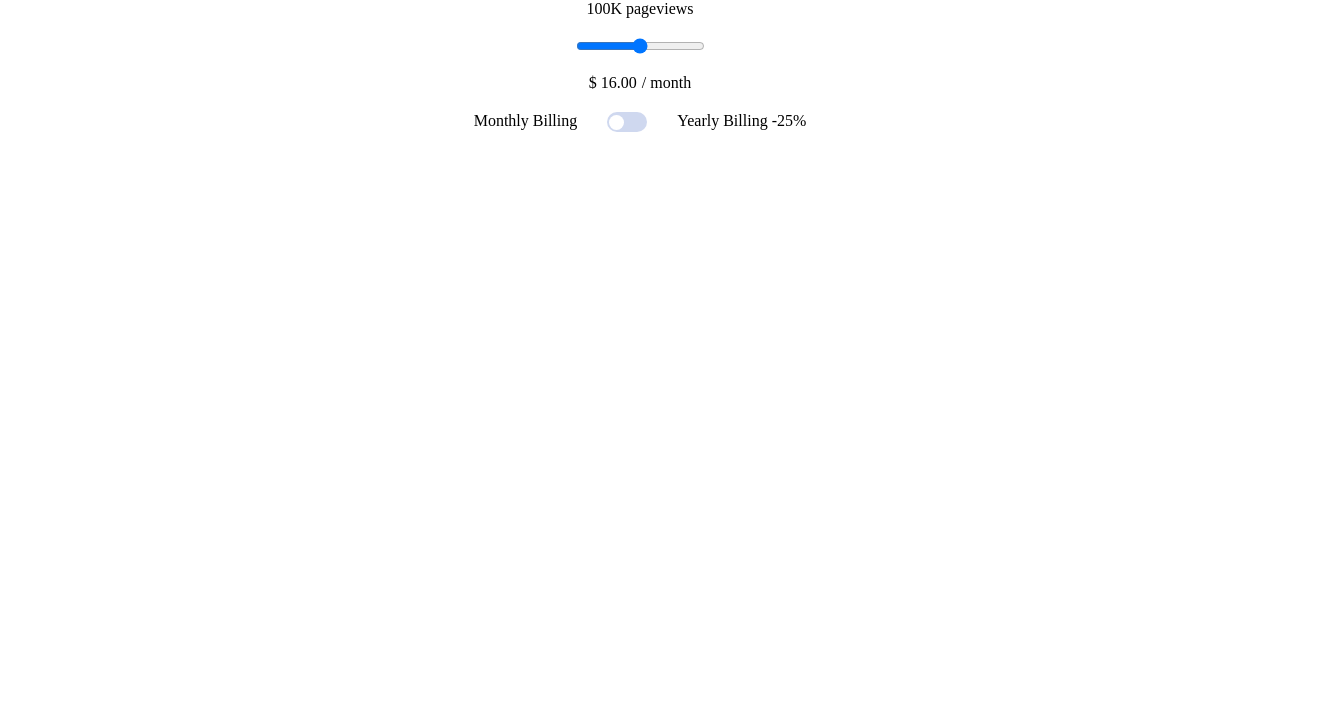
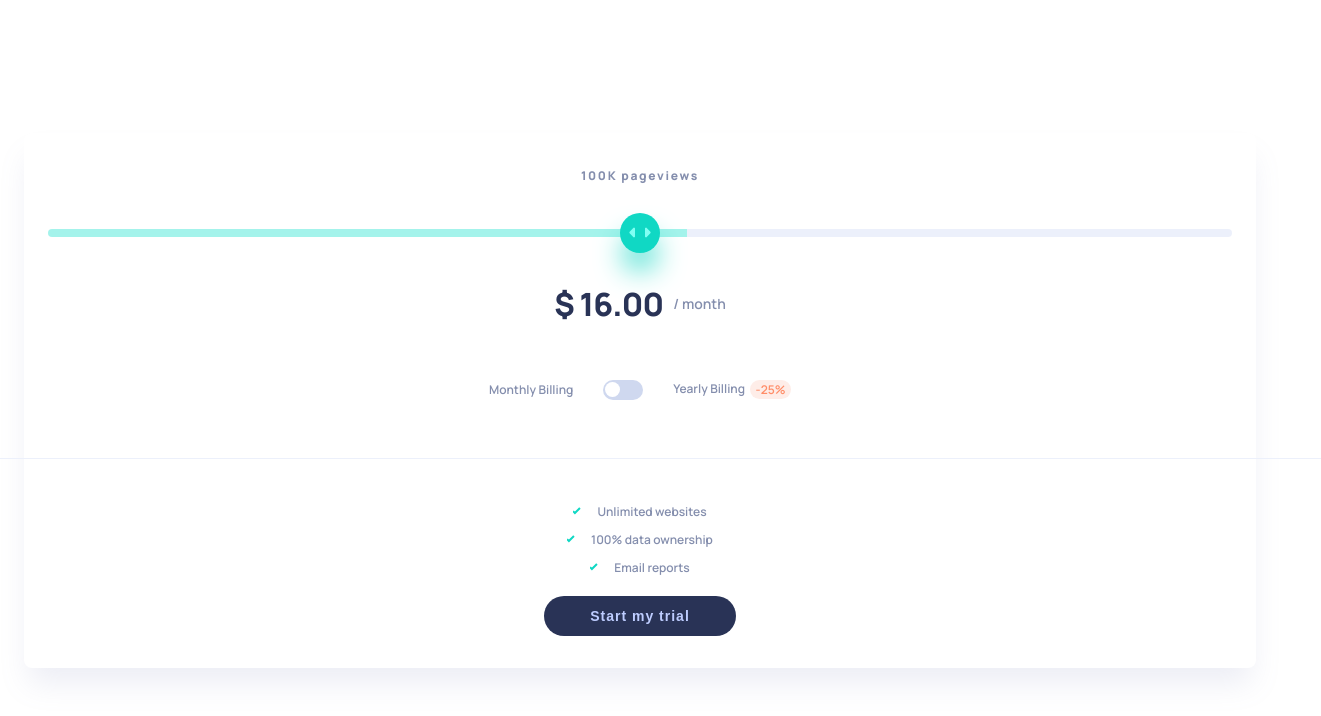
Before and after one commit to vakho1995/interactive-pricing-component, a plain HTML site: page index.html in a window 1280 px wide. Shown: the whole page, 1321 px wide, since content can reach past the window. Drawn offline with Linux system fonts and the light colour scheme; a web font is replaced by a local one.

Commit message:
add styles

```diff
--- a/index.html
+++ b/index.html
@@ -9,7 +9,7 @@
   </head>
   <body>
     <main>
-      <section class="first-section">
+      <section>
         <p class="for-pageviews">100K PAGEVIEWS</p>
         <input type="range" min="1" max="5" class="range" />
         <div class="div-for-price">
@@ -24,8 +24,7 @@
           </label>
           <p>Yearly Billing <span class="discount">-25%</span></p>
         </div>
-      </section>
-      <!-- <section class="second-section">
+        <hr />
         <div class="benefits">
           <div class="benefit">
             <svg
@@ -57,7 +56,7 @@
                 stroke-width="2"
               />
             </svg>
-            <p>Unlimited websites</p>
+            <p>100% data ownership</p>
           </div>
           <div class="benefit">
             <svg
@@ -73,11 +72,11 @@
                 stroke-width="2"
               />
             </svg>
-            <p>Unlimited websites</p>
+            <p>Email reports</p>
           </div>
         </div>
         <button>Start my trial</button>
-      </section> -->
+      </section>
     </main>
   </body>
 </html>
--- a/script.js
+++ b/script.js
@@ -24,6 +24,9 @@ function UpdateViewsAndPrice() {
   let value = range.value;
   let priceValue = priceObj[value];
   let viewsValue = viewsObj[value];
+  let percent = (+value / +range.max) * 100 - 6; // The background was misaligned with the thumb, so I'm manually reducing the percentage by 6 to fix it.
+
+  range.style.background = `linear-gradient(to right, #a4f3eb ${percent}%, #ecf0fb ${percent}%)`;
 
   if (toggle.checked === true) {
     priceValue = priceObj[value] * 0.75 * 12;
@@ -35,7 +38,7 @@ function UpdateViewsAndPrice() {
   views.textContent = viewsValue;
   price.textContent = `$ ${priceValue.toFixed(2)}`;
 
-  range.addEventListener("change", UpdateViewsAndPrice);
+  range.addEventListener("input", UpdateViewsAndPrice);
   toggle.addEventListener("change", UpdateViewsAndPrice);
 }
 UpdateViewsAndPrice();
--- a/style.css
+++ b/style.css
@@ -1,3 +1,4 @@
+@import url("https://fonts.googleapis.com/css2?family=Balsamiq+Sans:ital,wght@1,700&family=Barlow:ital,wght@0,100;0,200;0,300;0,400;0,500;0,600;0,700;0,800;0,900;1,100;1,200;1,300;1,400;1,500;1,600;1,700;1,800;1,900&family=Caprasimo&family=Hanken+Grotesk:ital,wght@0,100..900;1,100..900&family=IBM+Plex+Sans:ital,wght@0,100..700;1,100..700&family=JetBrains+Mono:ital,wght@0,100..800;1,100..800&family=Karla:ital,wght@0,200..800;1,200..800&family=Kumbh+Sans:wght@100..900&family=Manrope:wght@200..800&family=Noto+Sans+Linear+B&family=Outfit:wght@100..900&family=Pacifico&family=Poppins:wght@400;700&family=Raleway:ital,wght@0,800;1,500&family=Red+Hat+Display:ital,wght@0,300..900;1,300..900&family=Red+Hat+Text:ital,wght@0,300..700;1,300..700&family=Roboto&family=Space+Mono:ital,wght@0,400;0,700;1,400;1,700&display=swap");
 * {
   margin: 0;
   padding: 0;
@@ -6,35 +7,118 @@
 html {
   font-size: 10px;
 }
+
 body {
   display: flex;
+  flex-direction: column;
   align-items: center;
   justify-content: center;
   width: 100%;
-  gap: 4rem;
+  height: 100vh;
   font-size: 1.6rem;
+  font-family: "Manrope";
+  font-weight: 600;
 }
 main {
+  width: 100%;
+  padding: 0 2.4rem;
 }
-.first-section {
+/* base styles */
+
+/* start main section*/
+section {
+  width: 100%;
+  background-color: #fff;
+  border-radius: 0.8rem;
+  padding: 3.4rem 2.4rem 3.2rem;
+  box-shadow: 0px 20px 30px -5px rgba(127, 137, 185, 0.15);
   display: flex;
   flex-direction: column;
   align-items: center;
   justify-content: center;
   gap: 2rem;
 }
+.for-pageviews {
+  color: #848ead;
+  font-size: 1.2rem;
+  font-weight: 800;
+  letter-spacing: 0.17rem;
+  margin-bottom: 2.5rem;
+}
+/* start range styles */
+.range {
+  appearance: none;
+  -moz-appearance: none;
+  -webkit-appearance: none;
+  border-radius: 0.5rem;
+  width: 100%;
+  height: 0.8rem;
+  background: linear-gradient(to right, #a4f3eb 50%, #ecf0fb 50%);
+  cursor: pointer;
+}
+.range::-webkit-slider-thumb {
+  -webkit-appearance: none;
+  background: url(./images/icon-slider.svg) rgba(16, 216, 196, 1) no-repeat
+    center;
+  box-shadow: 0 2rem 3rem -0.5rem hsl(174, 86%, 45%);
+  width: 4rem;
+  height: 4rem;
+  border-radius: 50%;
+}
+.range::-moz-range-thumb {
+  background: url(./images/icon-slider.svg) rgba(16, 216, 196, 1) no-repeat
+    center;
+  box-shadow: 0 2rem 3rem -0.5rem hsl(174, 86%, 45%);
+  width: 4rem;
+  height: 4rem;
+  border-radius: 50%;
+}
+/* and range styles */
 .div-for-price {
   display: flex;
   align-items: center;
   justify-content: center;
-  gap: 0.5rem;
+  margin: 2.5rem 0 3.4rem;
+  gap: 1rem;
 }
-
+.price {
+  color: #293356;
+  font-size: 3.2rem;
+  font-weight: 800;
+  letter-spacing: -0.8px;
+}
+.period {
+  color: #848ead;
+  font-size: 1.4rem;
+  font-weight: 600;
+}
 .toggle {
   display: flex;
   gap: 3rem;
 }
 /* styles for switch */
+.toggle {
+  display: flex;
+  align-items: center;
+  justify-content: center;
+  position: relative;
+}
+.toggle p {
+  color: #848ead;
+  font-size: 1.2rem;
+  display: flex;
+  gap: 0.5rem;
+}
+.discount {
+  width: 4.1rem;
+  height: 1.9rem;
+  display: flex;
+  align-items: center;
+  justify-content: center;
+  background-color: #feede8;
+  border-radius: 1rem;
+  color: rgba(255, 141, 104, 1);
+}
 .switch {
   position: relative;
   display: inline-block;
@@ -75,3 +159,37 @@ input:checked + .slider {
 input:checked + .slider::before {
   transform: translateX(2.2rem);
 }
+/* start styles for benefit */
+hr {
+  width: 115%;
+  height: 0.1rem;
+  background-color: #ecf0fb;
+  border: none;
+  margin: 3.8rem 0 2.4rem;
+}
+
+.benefits {
+  display: flex;
+  flex-direction: column;
+  align-items: center;
+  justify-content: center;
+  gap: 1.1rem;
+}
+.benefit {
+  display: flex;
+  align-items: center;
+  gap: 1.6rem;
+  color: #848ead;
+  font-size: 1.2rem;
+}
+/* start button styles */
+button {
+  padding: 1.2rem 4.6rem;
+  border-radius: 2rem;
+  background-color: #293356;
+  color: #becdff;
+  font-size: 1.4rem;
+  font-weight: 600;
+  letter-spacing: 0.1rem;
+  border: none;
+}
```
